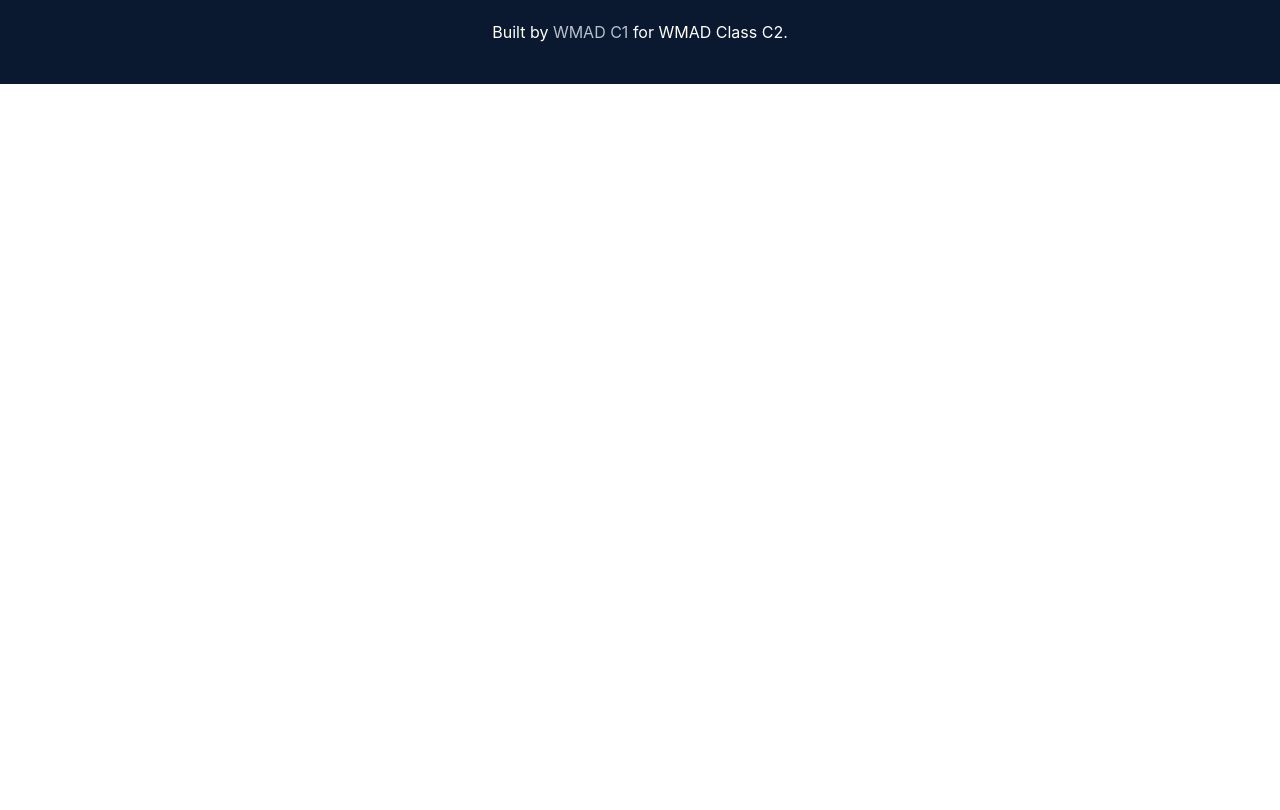
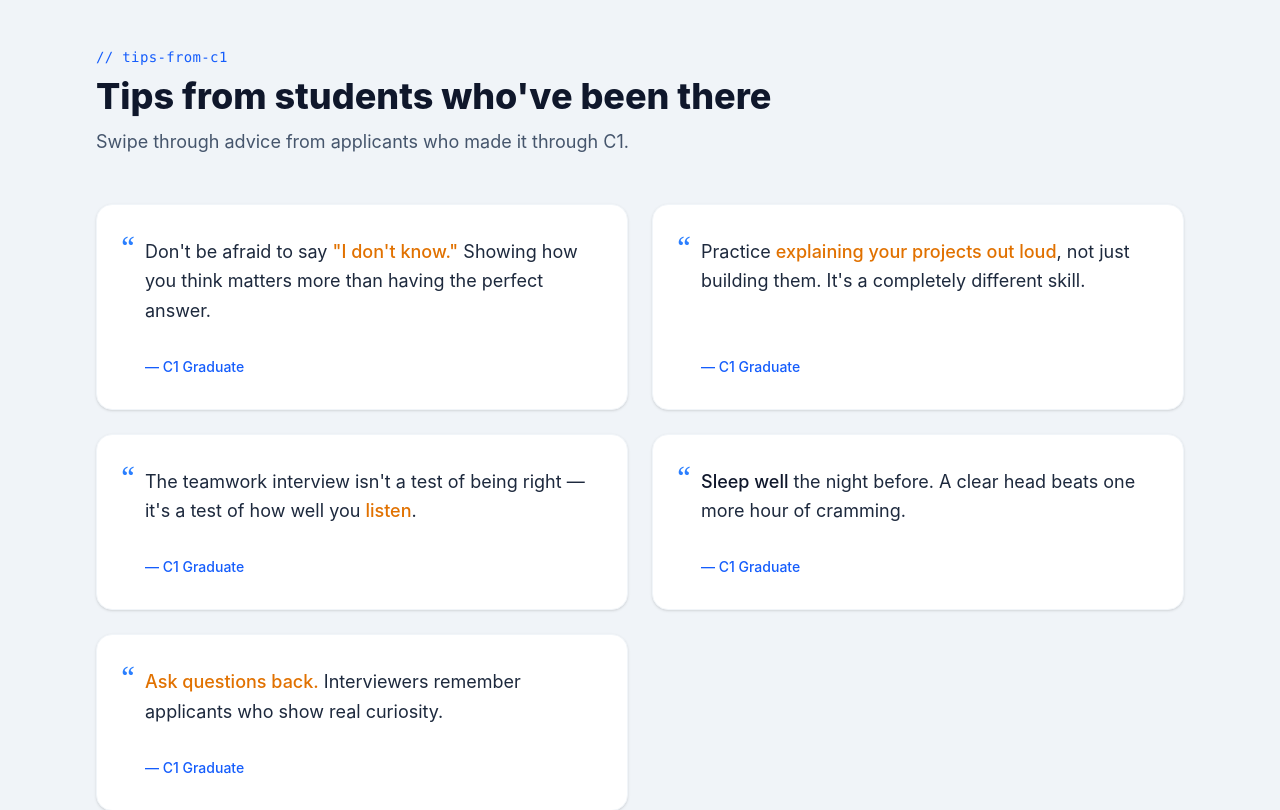
Before and after one commit to DaraCOOKED/project-wamd-interview, a Nuxt app: page / in a window 1280 px wide. Shown: the part 820-1630 px from the top of the page. Before the commit the page ends 904 px from the top, so only its background shows below. Built offline with nearby package versions, Linux system fonts and the light colour scheme.

Commit message:
done page feat/tip english

```diff
--- /dev/null
+++ b/app/components/Tips.vue
@@ -0,0 +1,91 @@
+<template>
+  <section id="tips" class="bg-[#f0f4f8] py-16 px-6 md:px-12 lg:px-24 scroll-mt-10">
+    <div class="max-w-7xl mx-auto">
+
+      <!-- Header -->
+      <div class="mb-12">
+        <span class="text-blue-600 font-mono text-sm tracking-wide">// tips-from-c1</span>
+        <h2 class="text-3xl md:text-4xl font-extrabold text-slate-900 mt-2 mb-3">
+          Tips from students who've been there
+        </h2>
+        <p class="text-slate-600 text-base md:text-lg">
+          Swipe through advice from applicants who made it through C1.
+        </p>
+      </div>
+
+      <!-- Grid Cards Layout -->
+      <div class="grid grid-cols-1 md:grid-cols-2 gap-6">
+
+        <!-- Card 1 -->
+        <div class="bg-white rounded-2xl p-8 shadow-sm hover:shadow-xl border border-slate-100 flex flex-col justify-between relative transition-all duration-300 transform hover:-translate-y-1">
+          <div class="absolute top-6 left-6 text-blue-500 text-3xl font-serif select-none pointer-events-none">“</div>
+          <div class="pl-4 mb-8">
+            <p class="text-slate-800 text-lg leading-relaxed">
+              Don't be afraid to say <span class="text-amber-600 font-medium">"I don't know."</span> Showing how you think matters more than having the perfect answer.
+            </p>
+          </div>
+          <div class="pl-4 text-blue-600 font-medium text-sm">
+            — C1 Graduate
+          </div>
+        </div>
+
+        <!-- Card 2 -->
+        <div class="bg-white rounded-2xl p-8 shadow-sm hover:shadow-xl border border-slate-100 flex flex-col justify-between relative transition-all duration-300 transform hover:-translate-y-1">
+          <div class="absolute top-6 left-6 text-blue-500 text-3xl font-serif select-none pointer-events-none">“</div>
+          <div class="pl-4 mb-8">
+            <p class="text-slate-800 text-lg leading-relaxed">
+              Practice <span class="text-amber-600 font-medium">explaining your projects out loud</span>, not just building them. It's a completely different skill.
+            </p>
+          </div>
+          <div class="pl-4 text-blue-600 font-medium text-sm">
+            — C1 Graduate
+          </div>
+        </div>
+
+        <!-- Card 3 -->
+        <div class="bg-white rounded-2xl p-8 shadow-sm hover:shadow-xl border border-slate-100 flex flex-col justify-between relative transition-all duration-300 transform hover:-translate-y-1">
+          <div class="absolute top-6 left-6 text-blue-500 text-3xl font-serif select-none pointer-events-none">“</div>
+          <div class="pl-4 mb-8">
+            <p class="text-slate-800 text-lg leading-relaxed">
+              The teamwork interview isn't a test of being right — it's a test of how well you <span class="text-amber-600 font-medium">listen</span>.
+            </p>
+          </div>
+          <div class="pl-4 text-blue-600 font-medium text-sm">
+            — C1 Graduate
+          </div>
+        </div>
+
+        <!-- Card 4 -->
+        <div class="bg-white rounded-2xl p-8 shadow-sm hover:shadow-xl border border-slate-100 flex flex-col justify-between relative transition-all duration-300 transform hover:-translate-y-1">
+          <div class="absolute top-6 left-6 text-blue-500 text-3xl font-serif select-none pointer-events-none">“</div>
+          <div class="pl-4 mb-8">
+            <p class="text-slate-800 text-lg leading-relaxed">
+              <span class="text-slate-900 font-medium">Sleep well</span> the night before. A clear head beats one more hour of cramming.
+            </p>
+          </div>
+          <div class="pl-4 text-blue-600 font-medium text-sm">
+            — C1 Graduate
+          </div>
+        </div>
+
+        <!-- Card 5 -->
+        <div class="bg-white rounded-2xl p-8 shadow-sm hover:shadow-xl border border-slate-100 flex flex-col justify-between relative transition-all duration-300 transform hover:-translate-y-1 md:col-span-1">
+          <div class="absolute top-6 left-6 text-blue-500 text-3xl font-serif select-none pointer-events-none">“</div>
+          <div class="pl-4 mb-8">
+            <p class="text-slate-800 text-lg leading-relaxed">
+              <span class="text-amber-600 font-medium">Ask questions back.</span> Interviewers remember applicants who show real curiosity.
+            </p>
+          </div>
+          <div class="pl-4 text-blue-600 font-medium text-sm">
+            — C1 Graduate
+          </div>
+        </div>
+
+      </div>
+
+    </div>
+  </section>
+</template>
+
+<script setup>
+</script>
--- a/app/pages/index.vue
+++ b/app/pages/index.vue
@@ -1,9 +1,10 @@
 <template>
   <Hero />
-
+  <Tips />
 </template>
 
 
 <script setup>
 import Hero from '~/components/Hero.vue'
+import Tips from '~/components/Tips.vue'
 </script>
```
